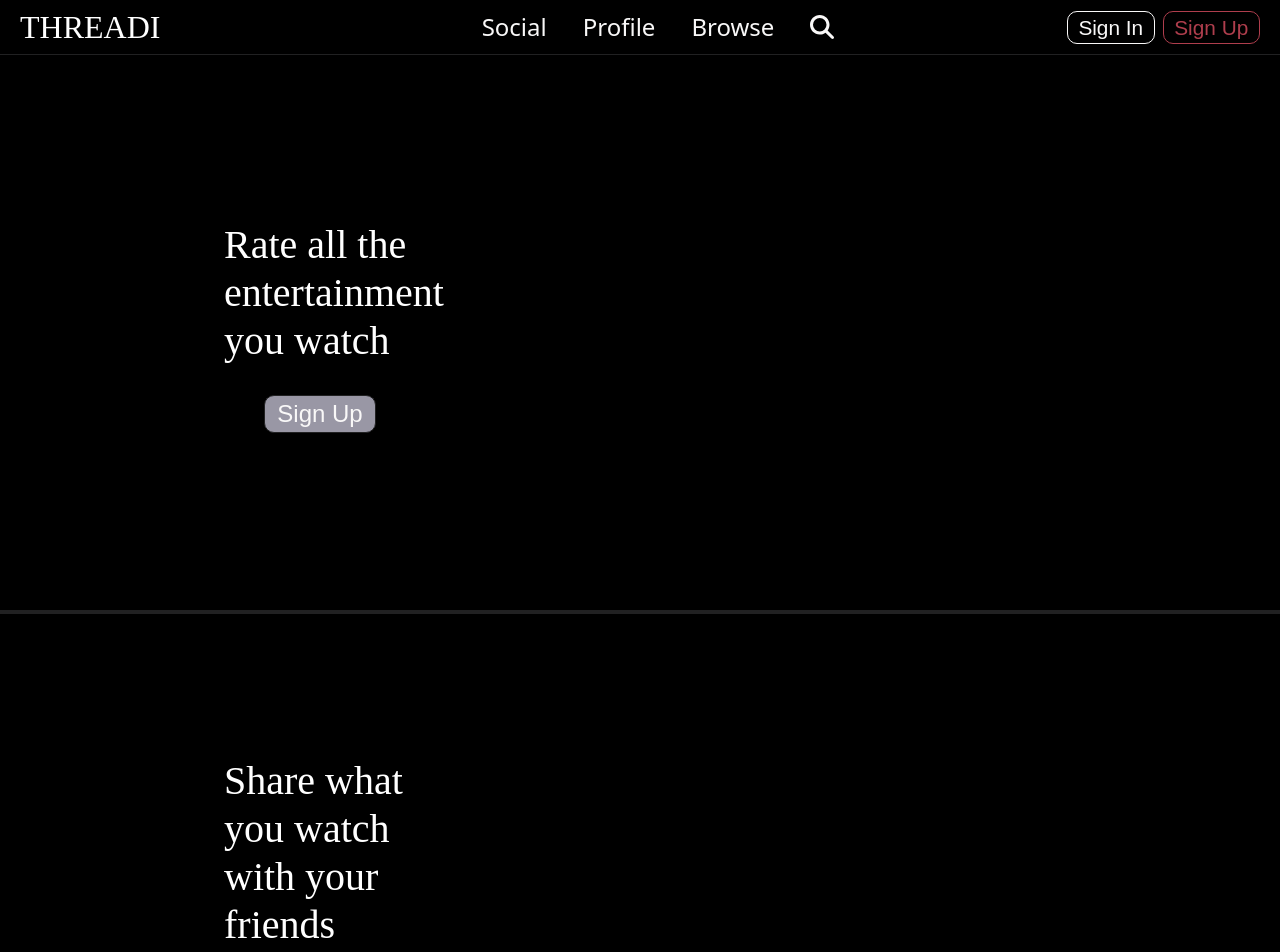
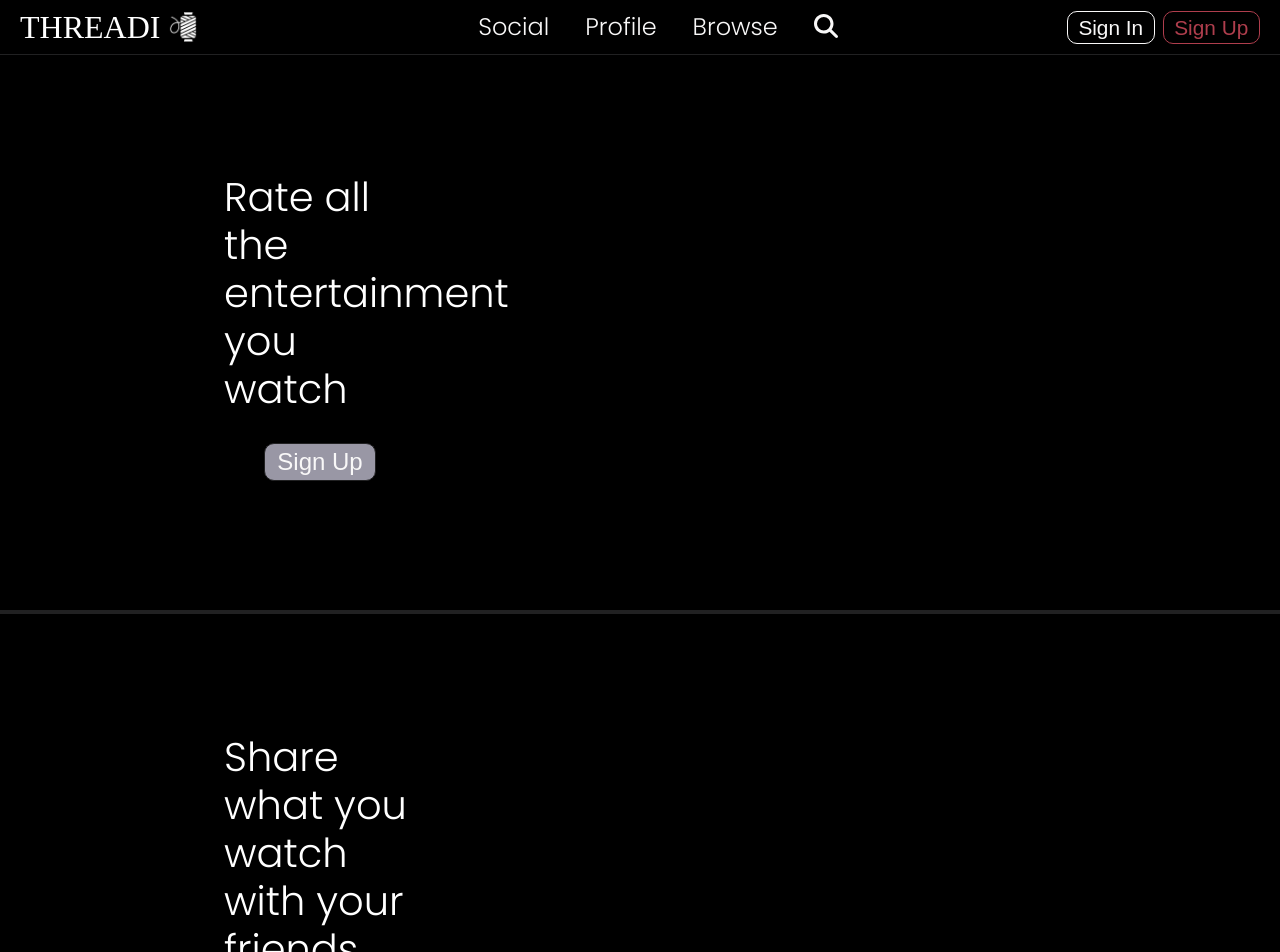
Before and after one commit to Jamesgit22/Threadi, a React (Create React App) app in the folder client/: page / in a window 1280 px wide. Shown: the top 952 px of the page. Built offline with nearby package versions, Linux system fonts and the light colour scheme; no server answers; a web font is replaced by a local one.

Commit message:
Imported google fonts and added logo

```diff
--- a/client/public/index.html
+++ b/client/public/index.html
@@ -7,6 +7,12 @@
     <meta
       name="description"
       content="Web site created using create-react-app"
+    />
+    <link rel="preconnect" href="https://fonts.googleapis.com" />
+    <link rel="preconnect" href="https://fonts.gstatic.com" crossorigin />
+    <link
+      href="https://fonts.googleapis.com/css2?family=Poppins:wght@300&display=swap"
+      rel="stylesheet"
     />
     <!--
       manifest.json provides metadata used when your web app is installed on a
--- a/client/src/App.css
+++ b/client/src/App.css
@@ -2,6 +2,8 @@
   margin: 0;
   padding: 0;
   box-sizing: border-box;
+  font-family: 'Poppins', sans-serif;
+
 }
 
 :root {
--- a/client/src/components/footer/Footer.css
+++ b/client/src/components/footer/Footer.css
@@ -3,6 +3,7 @@
   grid-template-columns: repeat(3, 1fr);
   background-color: rgb(0, 0, 0);
   height:200px;
+
 }
 
 .firstFooter {
@@ -27,8 +28,8 @@
 
 .footerTitle {
     font-size: 30px;
-    font-family: "Brice";
-}
+    font-family: 'Poppins', sans-serif;
+  }
 
 .footerSubTitle {
     margin-top: 10px;
--- a/client/src/components/home/Home.css
+++ b/client/src/components/home/Home.css
@@ -11,7 +11,7 @@
 }
 
 .firstHeader {
-  font-family: "Brice";
+  font-family: 'Poppins', sans-serif;
   color: white;
   grid-column-start: 1;
   grid-column-end: 3;
@@ -120,7 +120,7 @@
 }
 
 .secondHeader {
-  font-family: "Brice";
+  font-family: 'Poppins', sans-serif;
   color: white;
   grid-column-start: 1;
   grid-column-end: 3;
@@ -185,7 +185,7 @@
 }
 
 .thirdHeader {
-  font-family: "Brice";
+  font-family: 'Poppins', sans-serif;
   color: white;
   grid-column-start: 1;
   grid-column-end: 3;
--- a/client/src/components/nav/Nav.css
+++ b/client/src/components/nav/Nav.css
@@ -38,6 +38,10 @@ nav {
   font-size: 2em;
   color: white;
   text-shadow: 1px 5px 2px rgba(0, 0, 0, 0.3);
+}
+
+#nav-img-logo {
+  height: 30px;
 }
 
 #hamburger-icon {
--- a/client/src/components/nav/Nav.jsx
+++ b/client/src/components/nav/Nav.jsx
@@ -48,13 +48,13 @@ export default function Nav() {
               id='mobile-nav-container'
               className='col-12 d-flex justify-content-between'
             >
-              <div id='logo-container' className='col-4 '>
+              <div id='logo-container' className='col-6 d-flex'>
                 <h2 id='mobile-nav-logo' className='light-txt '>
                   THREADI
                 </h2>
               </div>
               <div className='mobile'>
-                <div id='nav-links' className='col-8'>
+                <div id='nav-links' className='col-6'>
                   <div id='hamburger-icon' onClick={() => toggleMenu()}>
                     <div className={`bar1 bars ${isOpen ? 'open' : ''}`}></div>
                     <div className={`bar2 bars ${isOpen ? 'open' : ''}`}></div>
@@ -132,10 +132,12 @@ export default function Nav() {
           <div className='row'>
             <nav id='nav-container' className='col-12'>
               <div id='logo-container' className='col-2 d-flex'>
-                <div className='col-12'>
+                <div className='col-12 d-flex align-items-center'>
                   <h2 id='nav-logo' className='light-txt'>
                     THREADI
                   </h2>
+                  <img id='nav-img-logo' src="/images/threadLogo.png" alt="broken"/>
+
                 </div>
               </div>
               <div className='desktop col-8 d-flex'>
```
